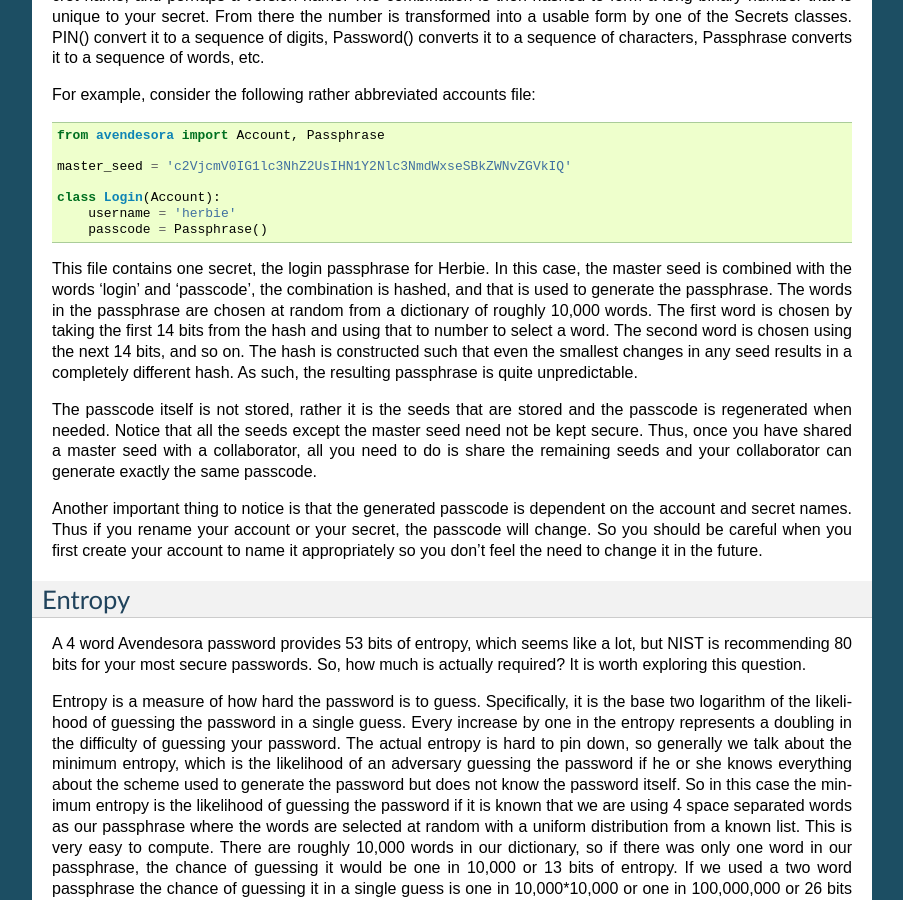
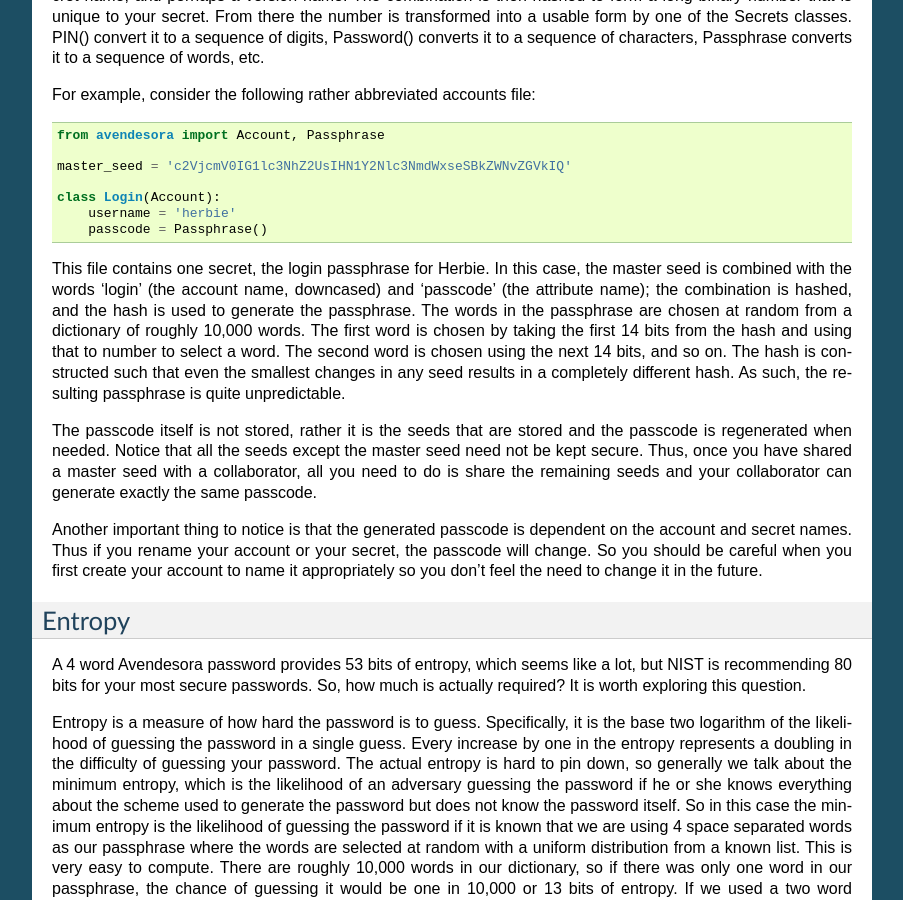
Before and after one commit to KenKundert/avendesora, a Sphinx documentation site: the page built from doc/concepts.rst, in a window 1280 px wide and 900 px high, scrolled down 507 px. Shown: the whole window, without its empty margins (198-1101 px from the left). Built offline with Sphinx 7.4.7, drawn with Linux system fonts in a browser that asks for light colours.

Commit message:
Tweak the documentation a bit.

```diff
--- a/doc/concepts.rst
+++ b/doc/concepts.rst
@@ -49,14 +49,15 @@ For example, consider the following rather abbreviated accounts file::
         passcode = Passphrase()
 
 This file contains one secret, the login passphrase for Herbie.  In this case,
-the master seed is combined with the words 'login' and 'passcode', the
-combination is hashed, and that is used to generate the passphrase. The words in
-the passphrase are chosen at random from a dictionary of roughly 10,000 words.
-The first word is chosen by taking the first 14 bits from the hash and using
-that to number to select a word. The second word is chosen using the next 14
-bits, and so on.  The hash is constructed such that even the smallest changes in
-any seed results in a completely different hash. As such, the resulting
-passphrase is quite unpredictable.
+the master seed is combined with the words 'login' (the account name, downcased)
+and 'passcode' (the attribute name); the combination is hashed, and the hash is
+used to generate the passphrase. The words in the passphrase are chosen at
+random from a dictionary of roughly 10,000 words.  The first word is chosen by
+taking the first 14 bits from the hash and using that to number to select
+a word. The second word is chosen using the next 14 bits, and so on.  The hash
+is constructed such that even the smallest changes in any seed results in
+a completely different hash. As such, the resulting passphrase is quite
+unpredictable.
 
 The passcode itself is not stored, rather it is the seeds that are stored and
 the passcode is regenerated when needed. Notice that all the seeds except the
```
